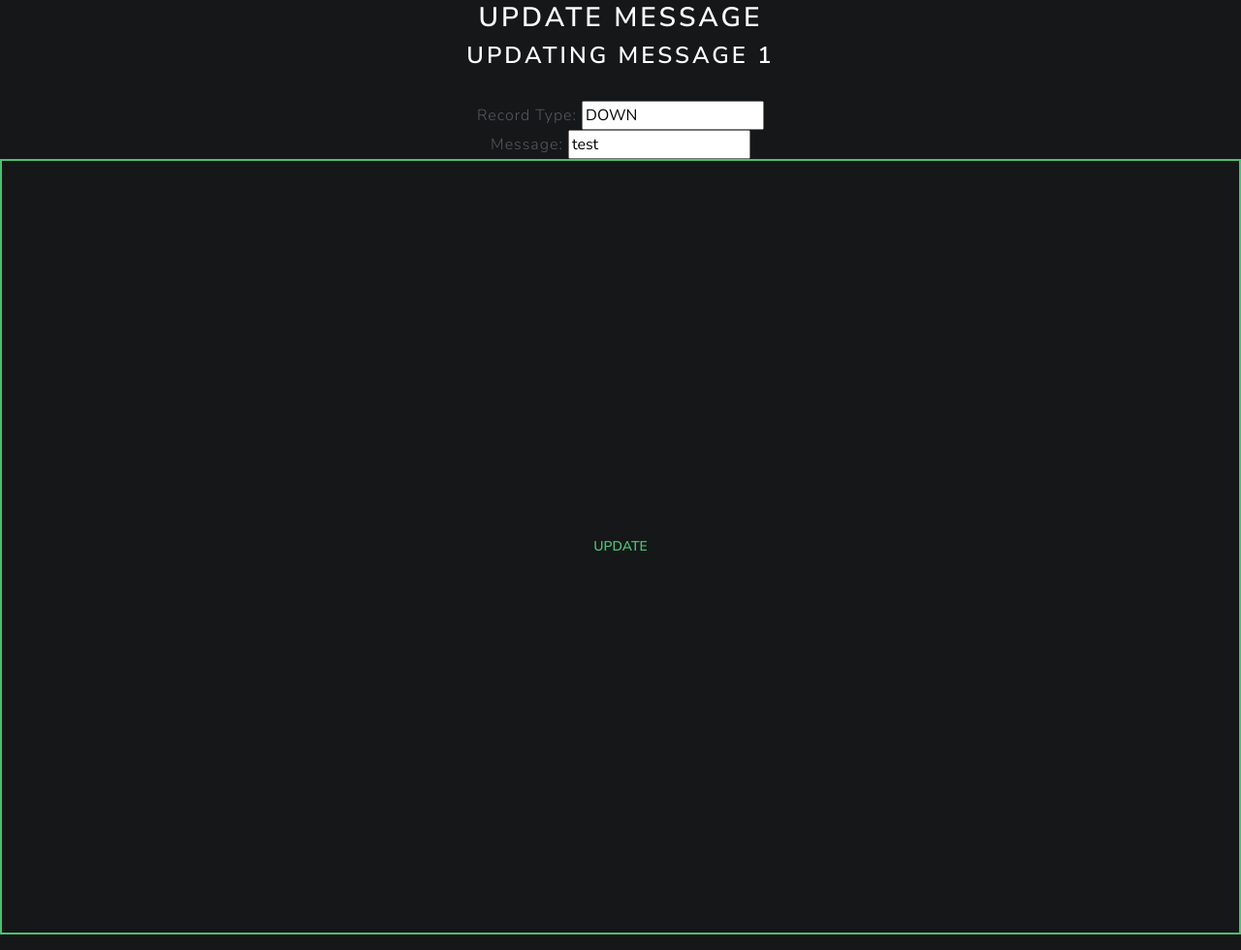
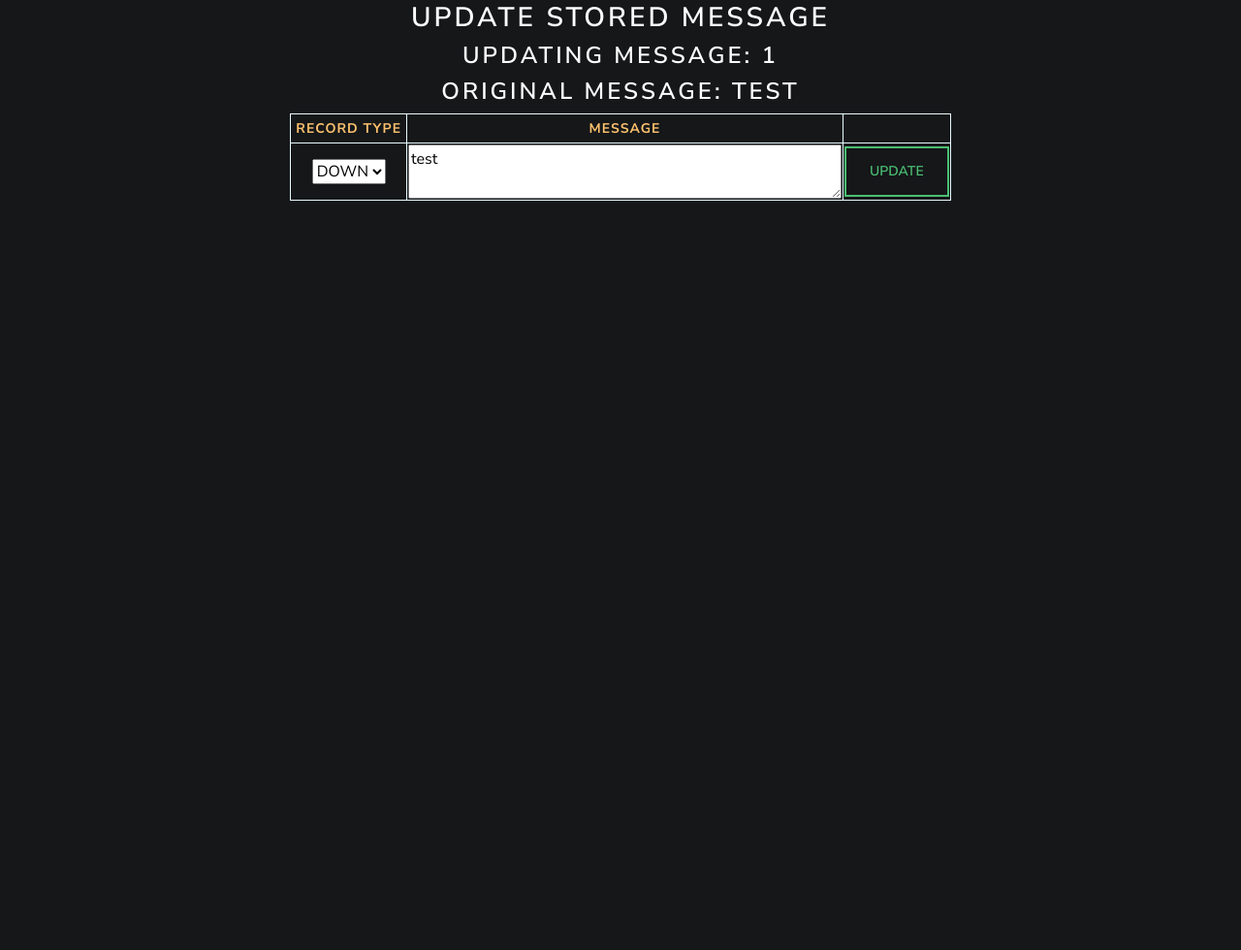
Before and after one commit to icefireturtle/legendparse, a Flask app: page /update/1 in a window 1280 px wide. Shown: the part 64-1044 px from the top of the page at 97% size. After the commit the page ends 271 px from the top, so only its background shows below. Run offline with Flask 3, Linux system fonts and the light colour scheme; some libraries are stand-ins or nearby versions.

Commit message:
added record types query for distinct filtering out by current message's type and unpacked tuple manually then passing in the route, altered name in route for post on update, overhauled the update page structurally, added a table, changed to select and textarea, added headers, and populated form for db updating

```diff
--- a/legendparse/app.py
+++ b/legendparse/app.py
@@ -105,13 +105,14 @@ def delete_message(id):
 @app.route('/update/<int:id>')
 def message_update(id):
     message_id = Message.query.get_or_404(id)
-    return render_template('update.html', message=message_id.message, id=message_id.id, record_type=message_id.record_type)
+    record_types = [row[0] for row in db.session.query(Record.record_type).filter(Record.record_type != message_id.record_type).distinct()]
+    return render_template('update.html', message=message_id.message, id=message_id.id, record_type=message_id.record_type, record_types=record_types)
 
 @app.route('/update/<int:id>', methods=["POST"])
 def update_message(id):
     update_time = datetime.now()
     new_message = request.form.get("message")
-    record_type = request.form.get("record_type")
+    record_type = request.form.get("mRecordType")
 
     if new_message is not None and record_type is not None:
         db.session.bulk_update_mappings(Message, [{'id': id, 'record_type': record_type, 'message': new_message, 'last_updated': update_time}])
--- a/legendparse/templates/update.html
+++ b/legendparse/templates/update.html
@@ -13,16 +13,32 @@
                 </nav>
             </div>
             <div align="center">
-                <h2>Update Message</h2>
+                <h2>Update Stored Message</h2>
+                <h3>Updating Message: {{id}}</h3>
+                <h3>Original Message: {{message}}</h3>
                 <form action="/update/{{id}}" method="POST">
-                    <h3>Updating Message {{id}}</h3>
-                    <br />
-                    <label>Record Type:</label>
-                    <input type="textarea" name="record_type" value="{{record_type}}" maxlength=5>
-                    <br />
-                    <label>Message:</label>
-                    <input type="textarea" name="message" value="{{message}}">
-                    <button type="submit" class="btn btn-outline-success btn md">Update</button>
+                    <table>
+                        <colgroup>
+                            <col />
+                            <col style="width: 450px;" />
+                        </colgroup>
+                        <thead>
+                            <th>Record Type</th>
+                            <th>Message</th>
+                        </thead>
+                        <tbody>
+                            <tr>
+                                <td><select id="mRecordType" name="mRecordType">
+                                    <option>{{record_type}}</option>
+                                    {% for data in record_types %}
+                                    <option>{{data}}</option>
+                                    {% endfor %}
+                                </select></td>
+                                <td style="line-height: 25px;"><textarea name="message" class="message">{{message}}</textarea></td>
+                                <td><button type="submit" class="btn btn-outline-success btn md">Update</button></td>
+                            </tr>
+                        </tbody>
+                    </table>
                 </form>
             </div>
         </div>
```
Also changed, not shown: legendparse/var/app-instance/site.db.
